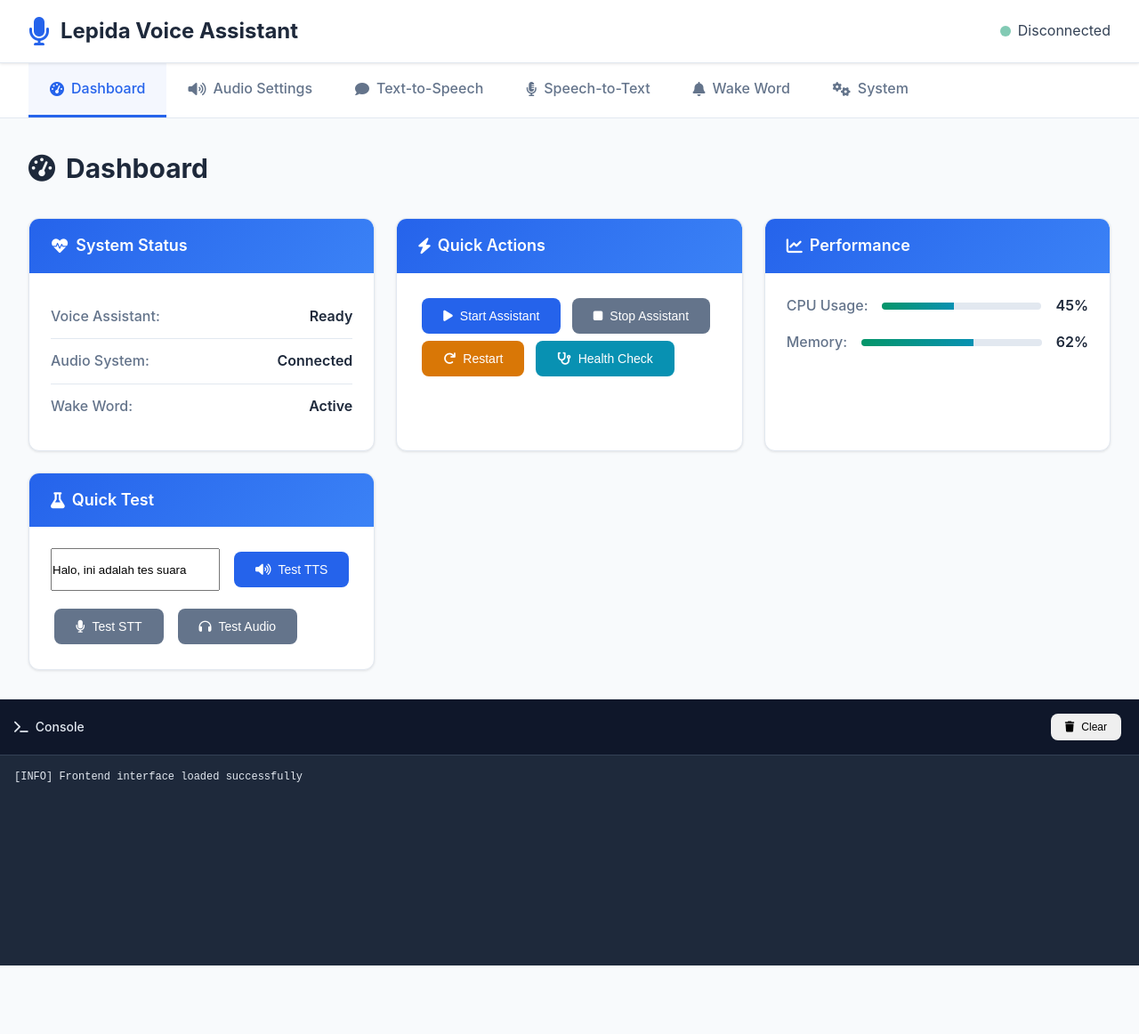
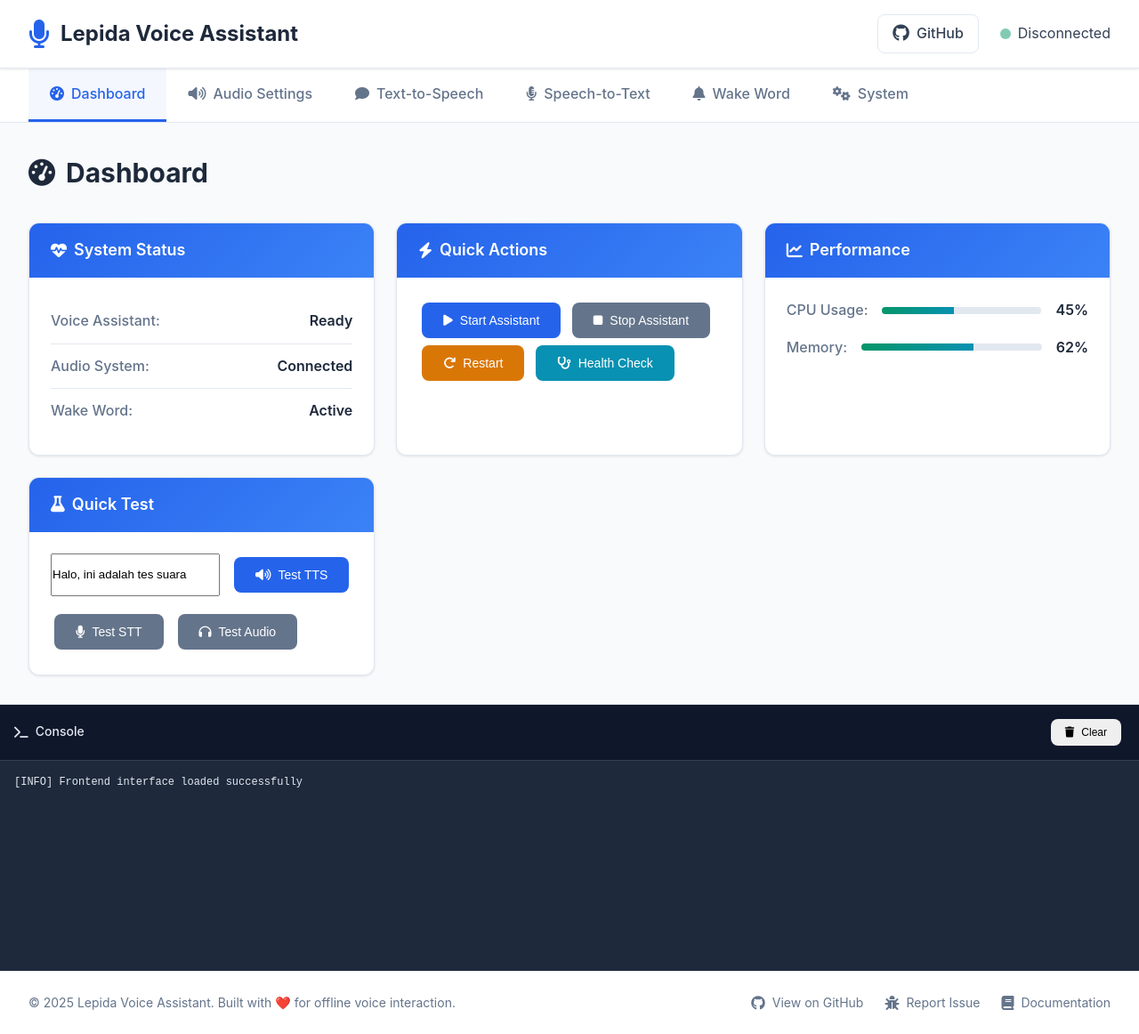
Before and after one commit to irev/lepida-voice-assistant, a plain HTML site: page frontend/templates/index.html in a window 1280 px wide. Shown: the whole page at 89% size. Before the commit the page ends 1085 px from the top, so only its background shows below. Drawn offline with Linux system fonts and the light colour scheme; files that its build step writes are made by us from their sources; files whose address does not match are found by name.

Commit message:
Master
master fix

```diff
--- a/frontend/static/css/style.css
+++ b/frontend/static/css/style.css
@@ -51,6 +51,38 @@ body {
     padding: 1rem 2rem;
     max-width: 1400px;
     margin: 0 auto;
+}
+
+.header-actions {
+    display: flex;
+    align-items: center;
+    gap: 1.5rem;
+}
+
+.github-link {
+    display: flex;
+    align-items: center;
+    gap: 0.5rem;
+    padding: 0.5rem 1rem;
+    text-decoration: none;
+    color: var(--text-color);
+    border: 1px solid var(--border-color);
+    border-radius: 0.5rem;
+    background: var(--background-color);
+    transition: all 0.2s ease;
+    font-weight: 500;
+}
+
+.github-link:hover {
+    color: var(--primary-color);
+    border-color: var(--primary-color);
+    background: rgba(37, 99, 235, 0.05);
+    transform: translateY(-1px);
+    box-shadow: var(--shadow);
+}
+
+.github-link i {
+    font-size: 1.2rem;
 }
 
 .logo {
@@ -220,6 +252,24 @@ body {
 .value {
     font-weight: 600;
     color: var(--dark-color);
+}
+
+.repo-link {
+    display: inline-flex;
+    align-items: center;
+    gap: 0.5rem;
+    text-decoration: none;
+    color: var(--primary-color);
+    transition: color 0.2s ease;
+}
+
+.repo-link:hover {
+    color: #1d4ed8;
+    text-decoration: underline;
+}
+
+.repo-link i {
+    font-size: 1rem;
 }
 
 /* Performance Items */
@@ -492,10 +542,64 @@ body {
     color: var(--danger-color);
 }
 
+/* Footer Styles */
+.footer {
+    background: var(--background-color);
+    border-top: 1px solid var(--border-color);
+    margin-top: auto;
+    padding: 1.5rem 2rem;
+}
+
+.footer-content {
+    display: flex;
+    justify-content: space-between;
+    align-items: center;
+    max-width: 1400px;
+    margin: 0 auto;
+    flex-wrap: wrap;
+    gap: 1rem;
+}
+
+.footer-info p {
+    color: var(--secondary-color);
+    font-size: 0.875rem;
+}
+
+.footer-links {
+    display: flex;
+    gap: 1.5rem;
+}
+
+.footer-link {
+    display: flex;
+    align-items: center;
+    gap: 0.5rem;
+    text-decoration: none;
+    color: var(--secondary-color);
+    font-size: 0.875rem;
+    transition: color 0.2s ease;
+}
+
+.footer-link:hover {
+    color: var(--primary-color);
+}
+
+.footer-link i {
+    font-size: 1rem;
+}
+
 /* Responsive Design */
 @media (max-width: 768px) {
     .header-content {
         padding: 1rem;
+    }
+
+    .header-actions {
+        gap: 1rem;
+    }
+
+    .github-link span {
+        display: none;
     }
 
     .navigation {
@@ -509,6 +613,15 @@ body {
     .nav-link {
         padding: 0.75rem 1rem;
         font-size: 0.875rem;
+    }
+
+    .footer-content {
+        flex-direction: column;
+        text-align: center;
+    }
+
+    .footer-links {
+        justify-content: center;
     }
 
     .main-content {
--- a/frontend/static/js/app.js
+++ b/frontend/static/js/app.js
@@ -583,7 +583,30 @@ class VoiceAssistant {
 // Initialize the application when DOM is loaded
 document.addEventListener('DOMContentLoaded', () => {
     window.voiceAssistant = new VoiceAssistant();
+    initializeExternalLinks();
 });
+
+// Initialize external links
+function initializeExternalLinks() {
+    // Handle GitHub links
+    document.querySelectorAll('a[href*="github.com"]').forEach(link => {
+        link.addEventListener('click', (e) => {
+            e.preventDefault();
+            const url = link.getAttribute('href');
+            window.open(url, '_blank', 'noopener,noreferrer');
+
+            // Log to console
+            if (window.voiceAssistant) {
+                window.voiceAssistant.logMessage(`Opening GitHub: ${url}`, 'info');
+            }
+        });
+    });
+
+    // Handle all external links with target="_blank"
+    document.querySelectorAll('a[target="_blank"]').forEach(link => {
+        link.setAttribute('rel', 'noopener noreferrer');
+    });
+}
 
 // Console control functions
 function clearConsole() {
--- a/frontend/templates/index.html
+++ b/frontend/templates/index.html
@@ -4,7 +4,9 @@
     <meta charset="UTF-8">
     <meta name="viewport" content="width=device-width, initial-scale=1.0">
     <title>Lepida Voice Assistant - Control Panel</title>
-    <link href="https://cdnjs.cloudflare.com/ajax/libs/font-awesome/6.0.0/css/all.min.css" rel="stylesheet">
+    <link rel="icon" href="../assets/logo/favicon.svg" type="image/svg+xml">
+    <link rel="alternate icon" href="../assets/logo/lepida_logo_small.svg" type="image/svg+xml">
+    <link href="https://cdnjs.cloudflare.com/ajax/libs/font-awesome/6.5.0/css/all.min.css" rel="stylesheet">
     <link href="static/css/style.css" rel="stylesheet">
 </head>
 <body>
@@ -16,9 +18,15 @@
                     <i class="fas fa-microphone"></i>
                     <h1>Lepida Voice Assistant</h1>
                 </div>
-                <div class="status-indicator">
-                    <span class="status-dot" id="statusDot"></span>
-                    <span id="statusText">Disconnected</span>
+                <div class="header-actions">
+                    <a href="https://github.com/irev/lepida-voice-assistant" target="_blank" rel="noopener noreferrer" class="github-link">
+                        <i class="fab fa-github"></i>
+                        <span>GitHub</span>
+                    </a>
+                    <div class="status-indicator">
+                        <span class="status-dot" id="statusDot"></span>
+                        <span id="statusText">Disconnected</span>
+                    </div>
                 </div>
             </div>
         </header>
@@ -442,6 +450,14 @@
                                 <span class="label">Assistant Version:</span>
                                 <span class="value">1.0.0</span>
                             </div>
+                            <div class="info-item">
+                                <span class="label">Repository:</span>
+                                <span class="value">
+                                    <a href="https://github.com/irev/lepida-voice-assistant" target="_blank" rel="noopener noreferrer" class="repo-link">
+                                        <i class="fab fa-github"></i> lepida-voice-assistant
+                                    </a>
+                                </span>
+                            </div>
                         </div>
                     </div>
 
@@ -491,6 +507,29 @@
                 <div class="console-line">[INFO] Frontend interface loaded successfully</div>
             </div>
         </div>
+
+        <!-- Footer -->
+        <footer class="footer">
+            <div class="footer-content">
+                <div class="footer-info">
+                    <p>&copy; 2025 Lepida Voice Assistant. Built with ❤️ for offline voice interaction.</p>
+                </div>
+                <div class="footer-links">
+                    <a href="https://github.com/irev/lepida-voice-assistant" target="_blank" rel="noopener noreferrer" class="footer-link">
+                        <i class="fab fa-github"></i>
+                        View on GitHub
+                    </a>
+                    <a href="https://github.com/irev/lepida-voice-assistant/issues" target="_blank" rel="noopener noreferrer" class="footer-link">
+                        <i class="fas fa-bug"></i>
+                        Report Issue
+                    </a>
+                    <a href="https://github.com/irev/lepida-voice-assistant/wiki" target="_blank" rel="noopener noreferrer" class="footer-link">
+                        <i class="fas fa-book"></i>
+                        Documentation
+                    </a>
+                </div>
+            </div>
+        </footer>
     </div>
 
     <!-- Scripts -->
```
Also changed, not shown: assets/logo/favicon.svg (added), assets/logo/lepida_logo.svg (added), assets/logo/lepida_logo_large.svg (added), assets/logo/lepida_logo_mono.svg (added), assets/logo/lepida_logo_small.svg (added), 2 other files.
